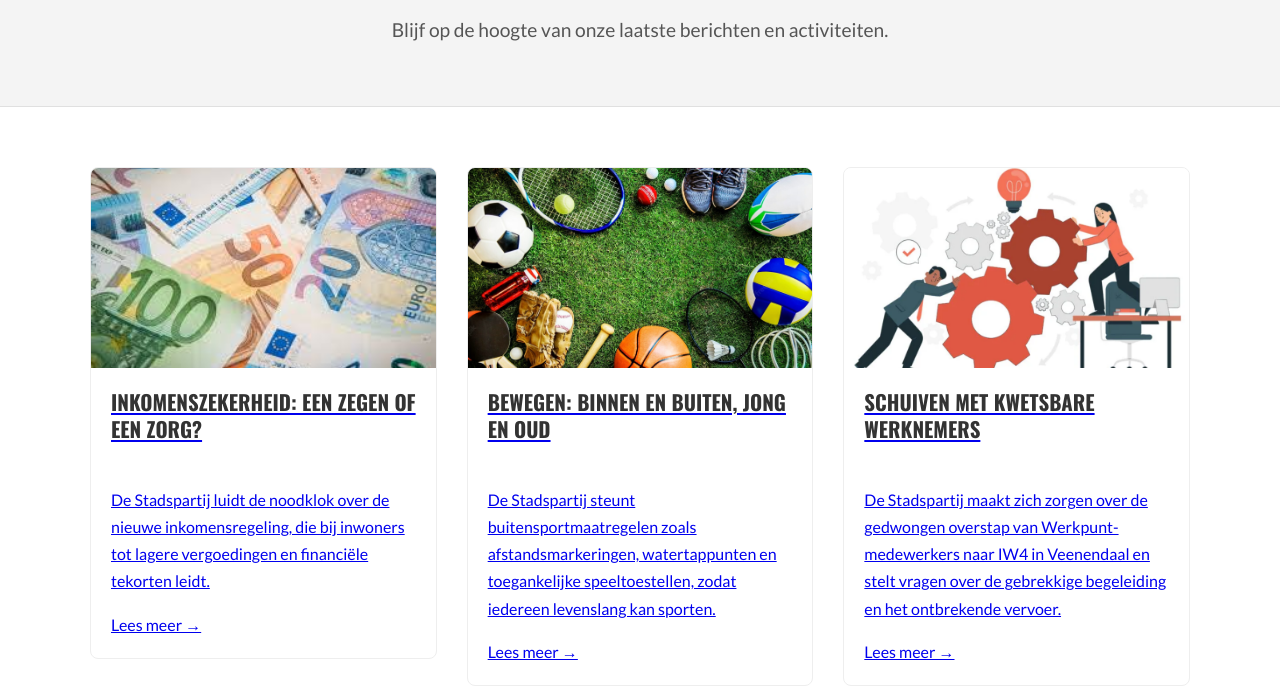
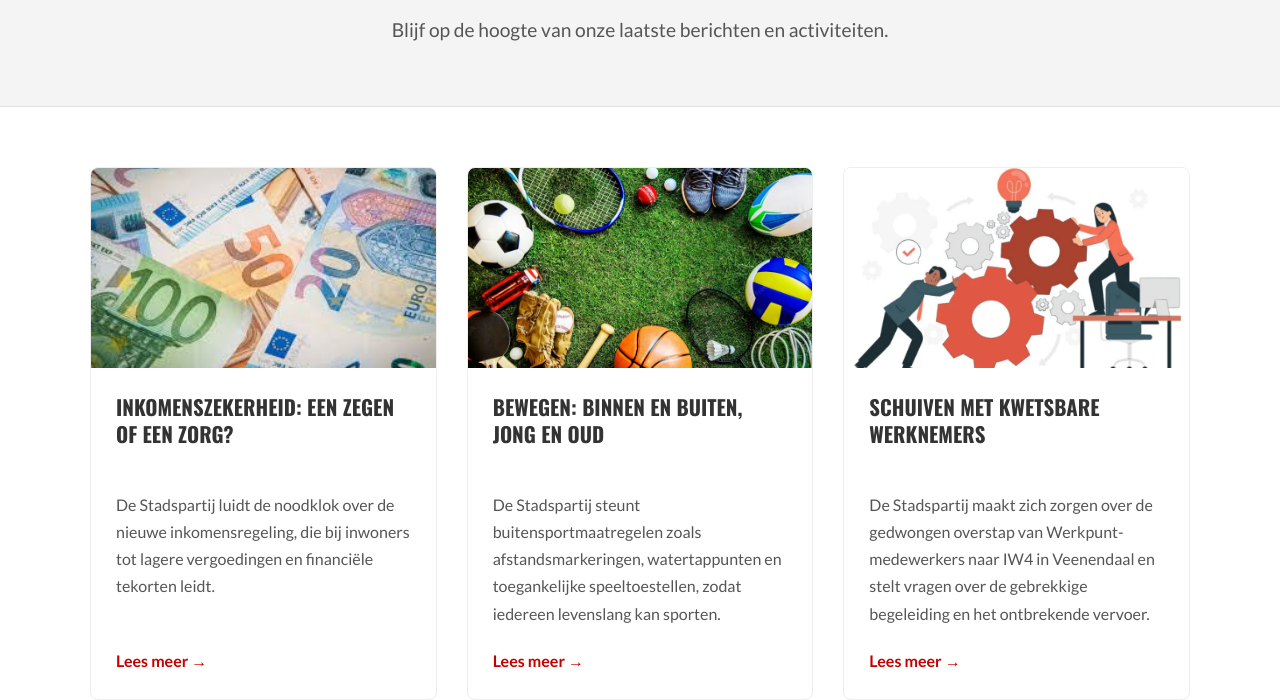
Before and after one commit to Twinpixel-nl/stadspartij-wageningen, a website: page src/nieuws.html in a window 1280 px wide. Shown: the part 261-961 px from the top of the page. Drawn offline with nearby package versions, Linux system fonts and the light colour scheme.

Commit message:
No line now?

```diff
--- a/src/css/style.css
+++ b/src/css/style.css
@@ -208,18 +208,23 @@
   font-style: italic;
 }
 
+/* --- NIEUWS SECTIE & PAGINA (GECORRIGEERD) --- */
 
-/* Nieuws Sectie & Pagina */
+/* 1. De container voor de nieuwskaarten */
 .news-grid-full {
     display: grid;
     grid-template-columns: repeat(3, 1fr);
     gap: 30px;
 }
 
-a.news-item {
-    text-decoration: none; /* Verwijder onderstreping van links */
-    color: inherit; /* Zorgt dat de tekst de juiste kleur krijgt */
+/* 2. De link-wrapper die de hele kaart klikbaar maakt */
+a.news-item-link {
+    text-decoration: none; /* VERWIJDER ONDERSTREPING */
+    color: inherit;        /* NEGEER STANDAARD LINK-KLEUR */
+    display: flex;         /* Zorgt dat de kaart de volledige hoogte vult */
 }
+
+/* 3. De kaart zelf (de <article>) */
 .news-item {
     background: var(--white);
     border-radius: 8px;
@@ -227,20 +232,51 @@
     border: 1px solid #eee;
     display: flex;
     flex-direction: column;
+    width: 100%; /* Zorgt dat de kaart de wrapper vult */
     transition: transform 0.3s ease, box-shadow 0.3s ease;
-    text-decoration: none; /* Verwijder onderstreping van links */
 }
-.news-item:hover {
+
+/* 4. Het hover-effect (op de link-wrapper) */
+a.news-item-link:hover .news-item {
     transform: translateY(-5px);
     box-shadow: 0 8px 20px rgba(0,0,0,0.08);
     border-color: var(--primary-color);
 }
-.news-item img { width: 100%; height: 200px; object-fit: cover; }
-.news-content { padding: 20px; flex-grow: 1; display: flex; flex-direction: column;text-decoration: none; }
-.news-content h4 { margin-top: 0; font-size: 1.3rem; }
-.news-content p { flex-grow: 1; }
-.news-content a { color: var(--primary-color); text-decoration: none; font-weight: 700; align-self: flex-start; }
 
+/* 5. De afbeelding */
+.news-item img {
+    width: 100%;
+    height: 200px;
+    object-fit: cover;
+}
+
+/* 6. De content-div en de tekstelementen */
+.news-content {
+    padding: 25px;
+    flex-grow: 1; /* Zorgt dat de content de resterende ruimte vult */
+    display: flex;
+    flex-direction: column;
+}
+
+.news-content h4 {
+    margin-top: 0;
+    font-size: 1.3rem;
+    color: var(--dark-grey); /* ZEKER WETEN DE JUISTE KLEUR */
+}
+
+.news-content p {
+    flex-grow: 1;
+    color: var(--medium-grey); /* ZEKER WETEN DE JUISTE KLEUR */
+    margin-bottom: 20px;
+}
+
+/* 7. De "Lees meer" tekst (nu een <span>) */
+.news-content .read-more {
+    color: var(--primary-color); /* JOUW RODE KLEUR */
+    font-weight: 700;
+    align-self: flex-start;
+    margin-top: auto; /* Duwt de link naar de bodem */
+}
 /* ... (alle bestaande CSS-code) ... */
 
 /* --- Dropdown Navigatie --- */
```
